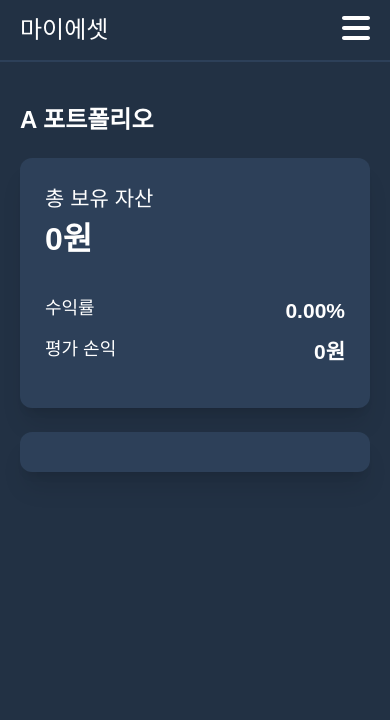
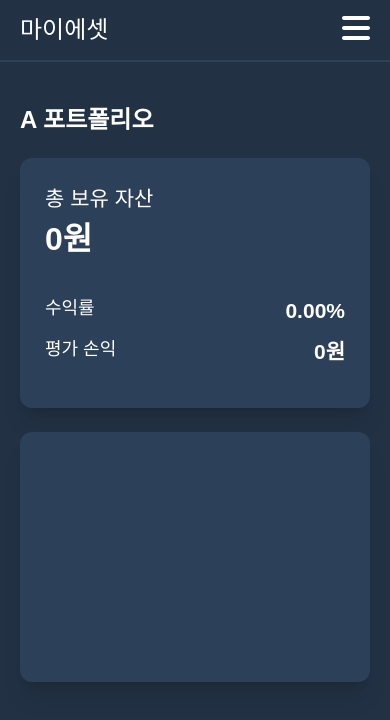
Before and after one commit to crewd/my-asset, a React (Vite) app: page /portfolio/1 in a window 390 px wide. Shown: the top 720 px of the page. Built offline with nearby package versions, Linux system fonts and the light colour scheme; no server answers.

Commit message:
fix: 모바일 원형차트 미출력 수정

```diff
--- a/src/pages/portfolio/portfolioDetail.tsx
+++ b/src/pages/portfolio/portfolioDetail.tsx
@@ -135,7 +135,7 @@ const PortfolioDetail = () => {
                 </p>
               </div>
             </Box>
-            <Box classname="p-[20px] rounded-xl">
+            <Box classname="h-[250px] p-[20px] rounded-xl">
               {chartData && <MyResponsivePie data={chartData} />}
             </Box>
           </div>
```
